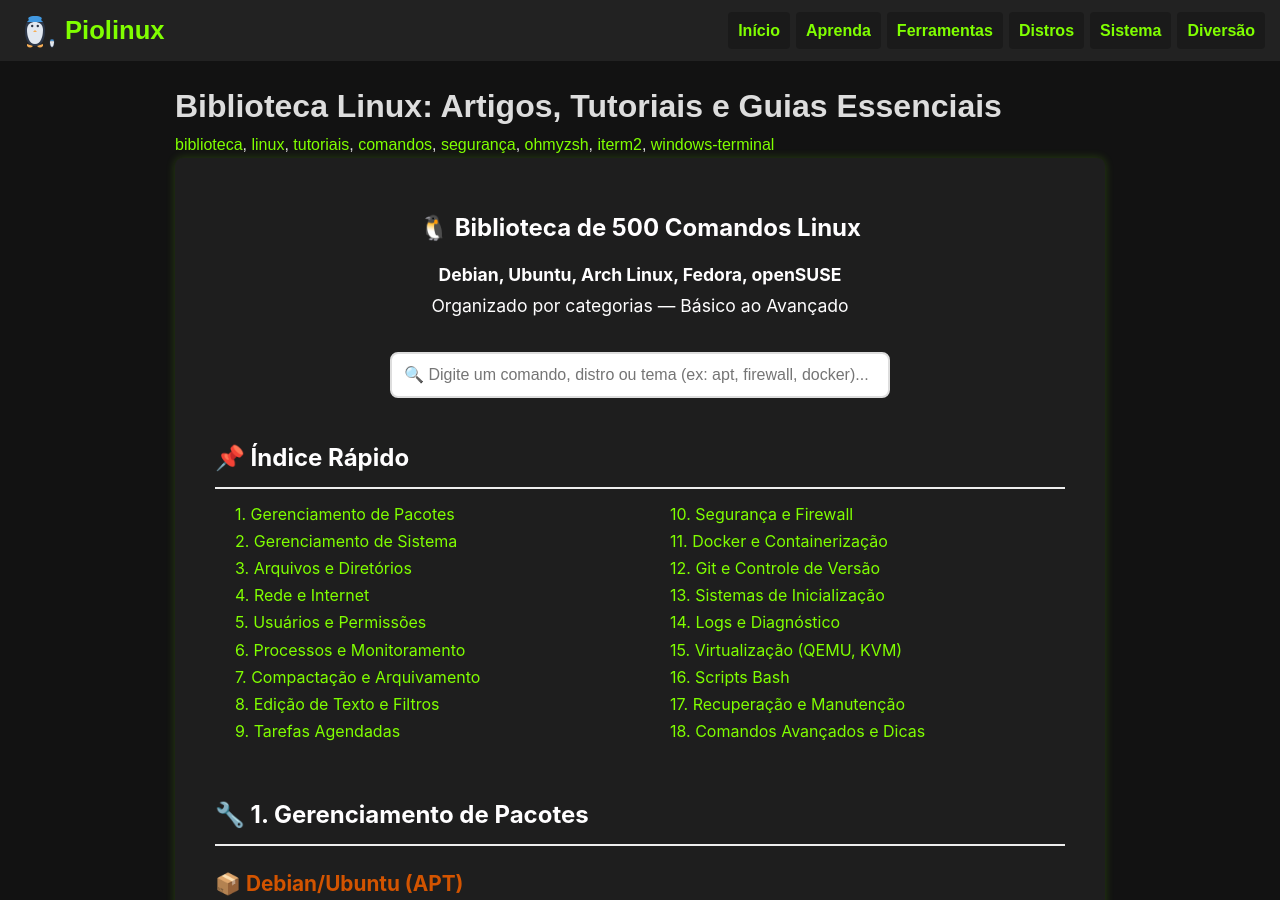
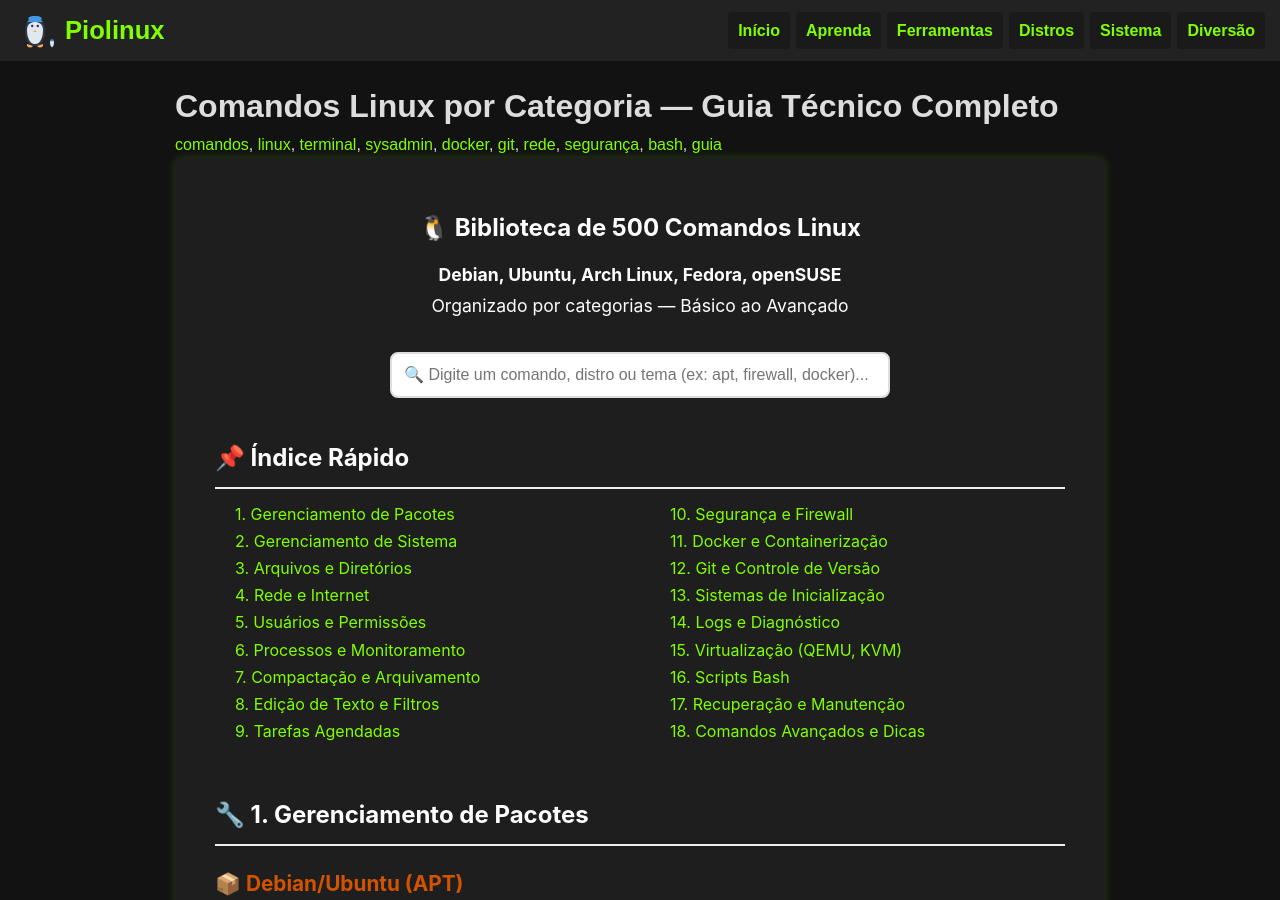
Before and after one commit to Piolinux/piolinux-site, a Jekyll site: the page built from _pages/biblioteca-linux-artigos-tutoriais-e-guias-essenciais.md, in a window 1280 px wide and 900 px high. Built offline with Jekyll 4.4.1, drawn with Linux system fonts in a browser that asks for light colours.

Commit message:
Update biblioteca-linux-artigos-tutoriais-e-guias-essenciais.md

```diff
--- a/_pages/biblioteca-linux-artigos-tutoriais-e-guias-essenciais.md
+++ b/_pages/biblioteca-linux-artigos-tutoriais-e-guias-essenciais.md
@@ -1,11 +1,11 @@
 ---
 layout: default
-title: "Biblioteca Linux: Artigos, Tutoriais e Guias Essenciais"
-description: "Coleção organizada de artigos sobre Linux: comandos, distribuições, segurança e ferramentas como Oh My Zsh, iTerm2 e Windows Terminal. Aprenda com clareza e prática."
+title: "Comandos Linux por Categoria — Guia Técnico Completo"
+description: "Domine o terminal com comandos organizados em 18 categorias: pacotes, rede, Docker, Git, segurança, processos, logs e muito mais. Ideal para consulta rápida."
 date: 2025-10-03
 author: "PioLinux"
-categories: [linux, tutoriais, biblioteca]
-tags: [biblioteca, linux, tutoriais, comandos, segurança, ohmyzsh, iterm2, windows-terminal]
+categories: [linux, comandos, terminal, referência]
+tags: [comandos, linux, terminal, sysadmin, docker, git, rede, segurança, bash, guia]
 permalink: /biblioteca-linux/
 ---
 
```
